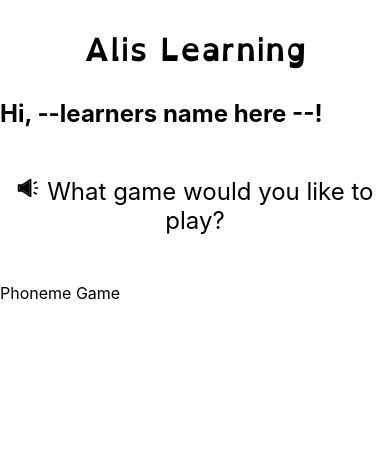
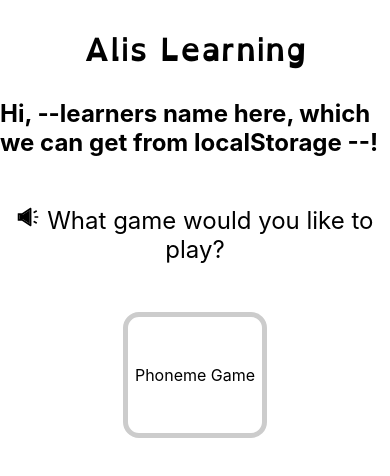
Before and after one commit to fac24/alis-learning, a Next.js app: page /child-landing in a window 390 px wide. Shown: the top 476 px of the page. Built offline with nearby package versions, Linux system fonts and the light colour scheme.

Commit message:
Add link to phoneme game

```diff
--- a/pages/child-landing.js
+++ b/pages/child-landing.js
@@ -1,14 +1,31 @@
 import Tts from "../components/tts";
 import Link from "next/link";
+import styled from "styled-components";
 
 export default function ChildLanding() {
   return (
     <>
-      <h2>Hi, --learners name here --!</h2>
+      <h2>Hi, --learners name here, which we can get from localStorage --!</h2>
       <Tts>What game would you like to play?</Tts>
       <Link href="phoneme-game/first-step">
-        <a>Phoneme Game</a>
+        <GameTile>Phoneme Game</GameTile>
       </Link>
     </>
   );
 }
+
+const GameTile = styled.a`
+  border: 5px solid #ccc;
+  border-radius: 1rem;
+  cursor: pointer;
+  display: block;
+  text-align: center;
+  max-width: 9rem;
+  padding-top: 3rem;
+  padding-bottom: 3rem;
+  margin: 0 auto;
+
+  &:hover {
+    border-color: #666;
+  }
+`;
```
